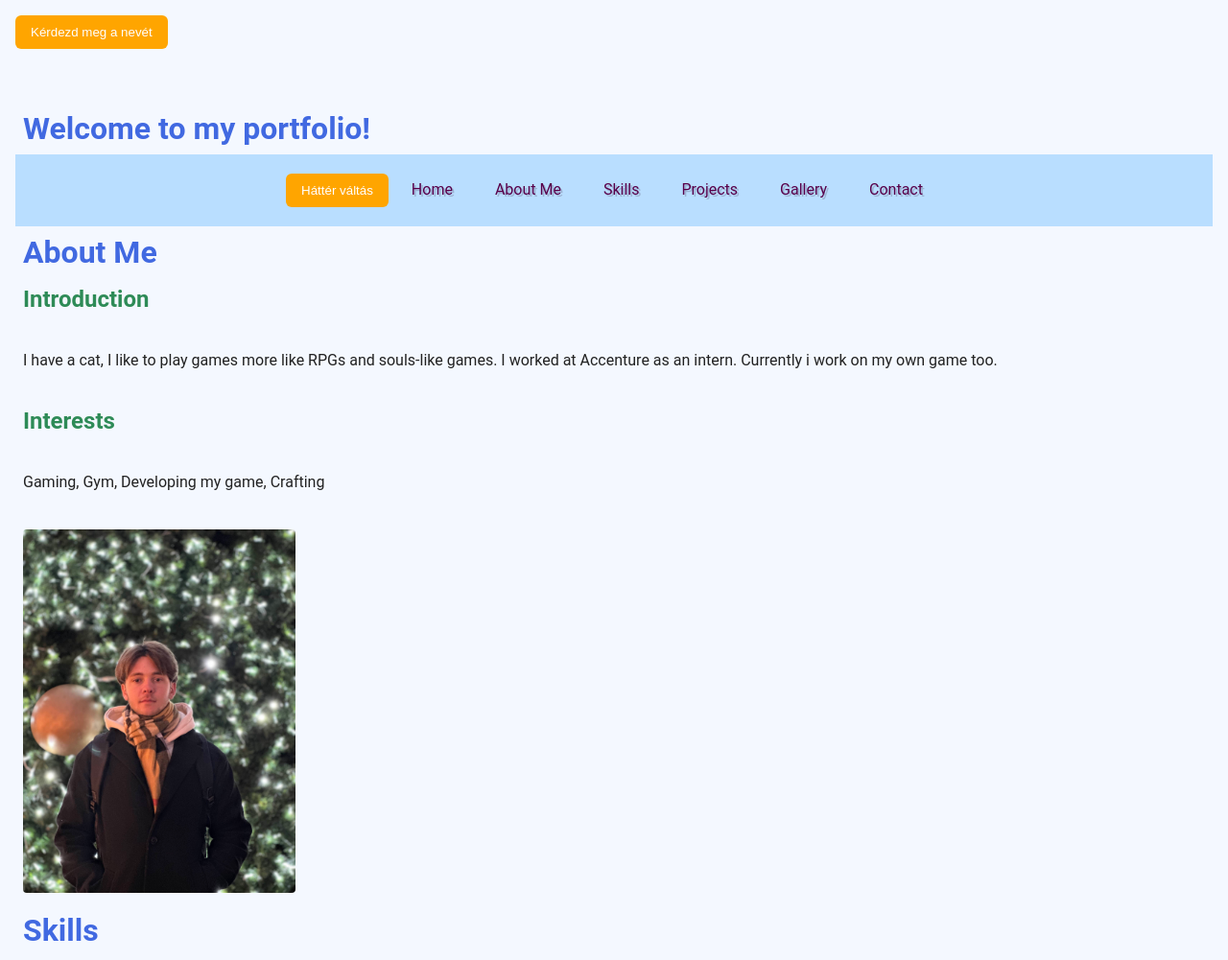
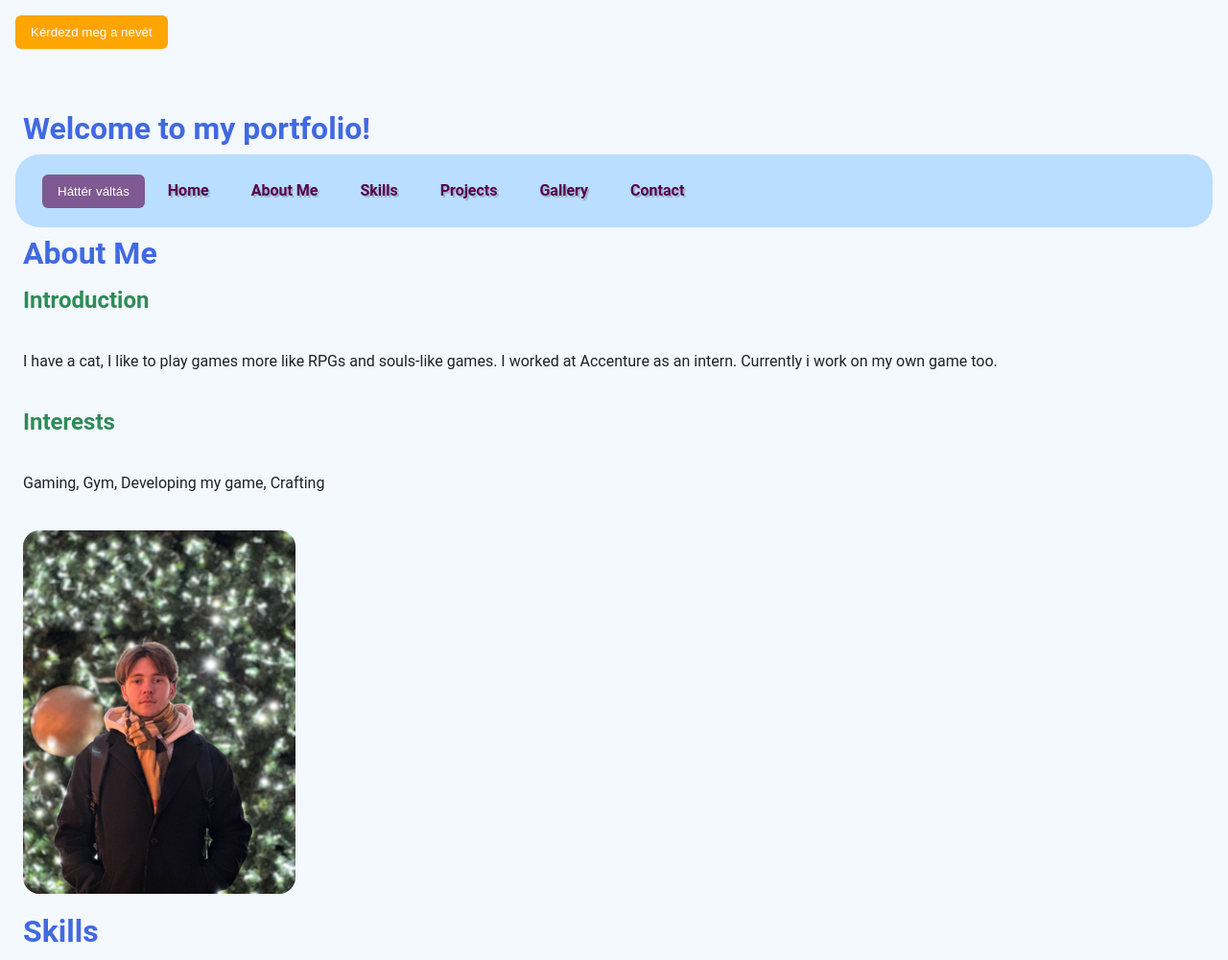
Before and after one commit to Ballaii/webdev-lab, a plain HTML site: page index.html in a window 1280 px wide. Shown: the top 1001 px of the page at 96% size. Drawn offline with Linux system fonts and the light colour scheme.

Commit message:
final changes
styling

```diff
--- a/components.css
+++ b/components.css
@@ -3,5 +3,14 @@ button:hover, a:hover { transform: translateY(-2px); }
 
 header {
   background-color: #b9deff; color: rgba(255, 255, 255, 0.479); padding: 12px 20px;
-  display: flex; justify-content: center; align-items: center;
+  display: flex; justify-content: start; align-items: start;
 }
+
+[type="bg"] {
+  background-color: #58004998; color: white; border: none;
+  padding: 10px 16px; border-radius: 6px; cursor: pointer;
+}
+
+a {
+ align-items: center; display: inline-flex; font-weight: bold;
+}
--- a/index.html
+++ b/index.html
@@ -30,7 +30,7 @@
       <h1>Welcome to my portfolio!</h1>
       <header>
         <nav>
-            <button onclick="changeBg()">Háttér váltás</button>
+            <button onclick="changeBg()" type="bg">Háttér váltás</button>
 <script>
 function changeBg() {
   document.body.style.backgroundColor = 'lightcoral';
@@ -43,6 +43,7 @@ window.onload = function() {
   }, 5000);
 }
 </script>
+
           <a href="#home">Home</a>
           <a href="#about">About Me</a>
           <a href="#skills">Skills</a>
--- a/style.css
+++ b/style.css
@@ -23,7 +23,7 @@ button:focus, a:focus, input:focus, textarea:focus {
   outline: 3px solid cornflowerblue; outline-offset: 2px;
 }
 
-img,input,textarea { max-width: 100%; height: auto; border-radius: 12px; }
+img,input,textarea,header,ul { max-width: 100%; height: auto; border-radius: 25px; }
 .avatar { width: 160px; height: 160px; border-radius: 50%; object-fit: cover; }
 
 ol { list-style-type: upper-roman; margin-left: 30px; }
```
